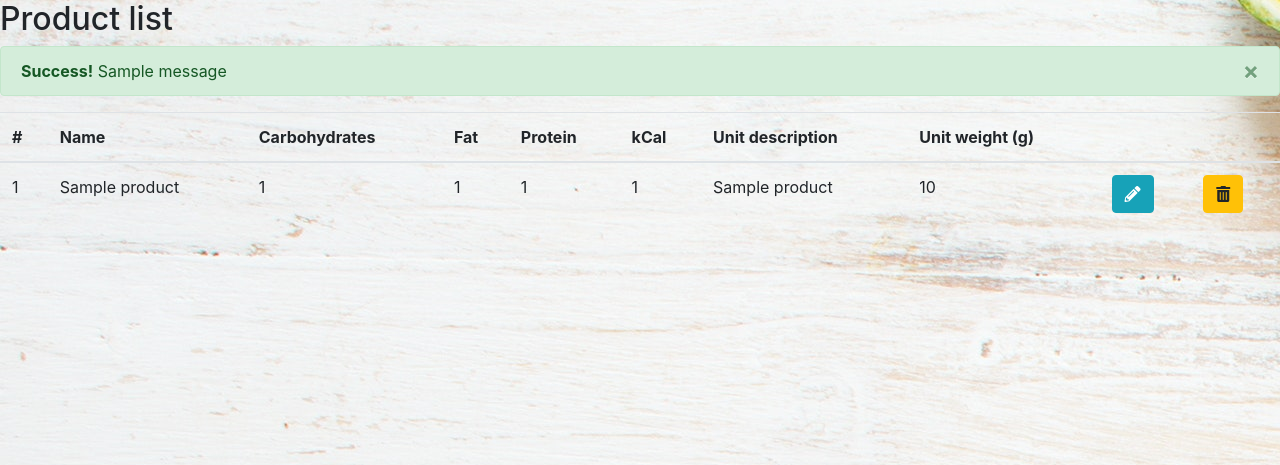
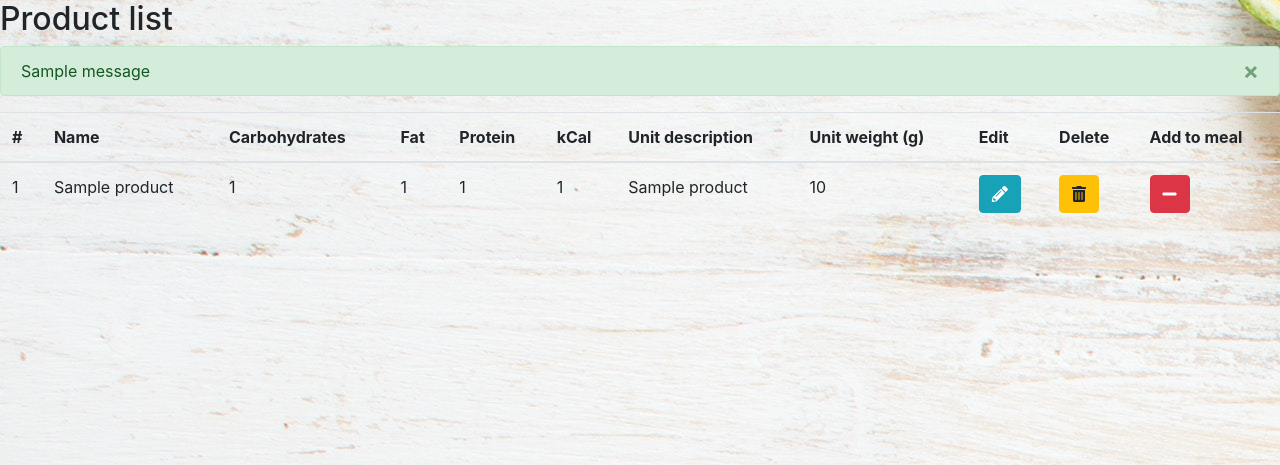
Before and after one commit to monbird/carb_count, a Django app: page /carb-count/product_list/ in a window 1280 px wide. Shown: the part 112-577 px from the top of the page. Run offline with Django 3.2, Linux system fonts and the light colour scheme; tables that the repository leaves empty hold one stand-in row (values such as "Sample post"); one stand-in notice (Sample message) is shown; some libraries are stand-ins or nearby versions.

Commit message:
add new Product model property (add to meal), add new url and template for adding/removing to/from the meal, improve success  messages

```diff
--- a/carb_count/models.py
+++ b/carb_count/models.py
@@ -9,6 +9,7 @@ class Product(models.Model):
     calories = models.DecimalField(max_digits=5, decimal_places=1, null=False)
     unit_name = models.CharField(max_length=50, null=False)
     unit_weight = models.DecimalField(max_digits=5, decimal_places=1, null=False)
+    add_to_meal = models.BooleanField(default=False, null=False)
 
     def __str__(self):
         return self.name
--- a/carb_count/templates/carb_count/product_list.html
+++ b/carb_count/templates/carb_count/product_list.html
@@ -10,7 +10,7 @@
         {% for message in messages %}
             <div class="alert alert-{{ message.tags }} alert-dismissible fade show">
                 <button type="button" class="close" data-dismiss="alert">&times;</button>
-                <strong>{{ message.tags|title }}!</strong> {{ message }}
+                {{ message|safe }}
             </div>
         {% endfor %}
     {% endif %}
@@ -26,8 +26,9 @@
                 <th>kCal</th>
                 <th>Unit description</th>
                 <th>Unit weight (g)</th>
-                <th></th>
-                <th></th>
+                <th>Edit</th>
+                <th>Delete</th>
+                <th>Add to meal</th>
             </tr>
         </thead>
         <tbody>
@@ -51,6 +52,23 @@
                         ('{% url 'delete_product' pk=product.pk %}');">
                             <span class="fas fa-trash-alt" aria-hidden="true"></span>
                         </button>
+                    </td>
+                    <td>
+                        {% if not product.add_to_meal %}
+                            <form action="{% url 'add_to_meal' pk=product.pk %}" method="POST">
+                                {% csrf_token %}
+                                <button type="submit" class="btn btn-success" aria-label="Add to meal">
+                                    <span class="fas fa-plus" aria-hidden="true"></span>
+                                </button>
+                            </form>
+                        {% else %}
+                            <form action="{% url 'remove_from_meal' pk=product.pk %}" method="POST">
+                                {% csrf_token %}
+                                <button type="submit" class="btn btn-danger" aria-label="Remove from meal">
+                                    <span class="fas fa-minus" aria-hidden="true"></span>
+                                </button>
+                            </form>
+                        {% endif %}
                     </td>
                 </tr>
             {% endfor %}
--- a/carb_count/urls.py
+++ b/carb_count/urls.py
@@ -8,4 +8,6 @@ urlpatterns = [
     path('new_product/', views.new_product, name='new_product'),
     path('edit_product/<int:pk>/', views.edit_product, name='edit_product'),
     path('delete_product/<int:pk>/', views.delete_product, name='delete_product'),
+    path('add_to_meal/<int:pk>/', views.add_to_meal, name='add_to_meal'),
+    path('remove_from_meal/<int:pk>/', views.remove_from_meal, name='remove_from_meal'),
 ]
--- a/carb_count/views.py
+++ b/carb_count/views.py
@@ -18,8 +18,8 @@ def new_product(request):
     if request.method == "POST":
         form = ProductForm(request.POST)
         if form.is_valid():
-            form.save()
-            messages.success(request, 'You have added your product successfully.')
+            product = form.save()
+            messages.success(request, 'Product <strong><i>{}</i></strong> has been added successfully to the list.'.format(product.name))
             return redirect('product_list')
         else:
             messages.error(request, 'There was a problem with adding your product.')
@@ -34,7 +34,7 @@ def edit_product(request, pk):
         form = ProductForm(request.POST, instance=product)
         if form.is_valid():
             product.save()
-            messages.success(request, 'You have updated your product successfully.')
+            messages.success(request, 'Product <strong><i>{}</i></strong> has been updated successfully.'.format(product.name))
             return redirect('product_list')
         else:
             messages.error(request, 'There was a problem with updating your product.')
@@ -47,7 +47,29 @@ def delete_product(request, pk):
     if request.method == "POST":
         product = get_object_or_404(Product, pk=pk)
         product.delete()
-        messages.success(request, 'You have deleted your product successfully.')
+        messages.success(request, 'Product <strong><i>{}</i></strong> has been deleted successfully from the list.'.format(product.name))
         return redirect('product_list')
     else:
         raise Http404()
+
+
+def add_to_meal(request, pk):
+    if request.method == "POST":
+        product = get_object_or_404(Product, pk=pk)
+        product.add_to_meal = True
+        product.save()
+        messages.success(request, 'Product <strong><i>{}</i></strong> has been added to the meal successfully.'.format(product.name))
+        return redirect('product_list')
+    else:
+        raise Http404()
+
+
+def remove_from_meal(request, pk):
+    if request.method == "POST":
+        product = get_object_or_404(Product, pk=pk)
+        product.add_to_meal = False
+        product.save()
+        messages.success(request, 'Product <strong><i>{}</i></strong> has been removed from the meal successfully.'.format(product.name))
+        return redirect('product_list')
+    else:
+        raise Http404()
```
